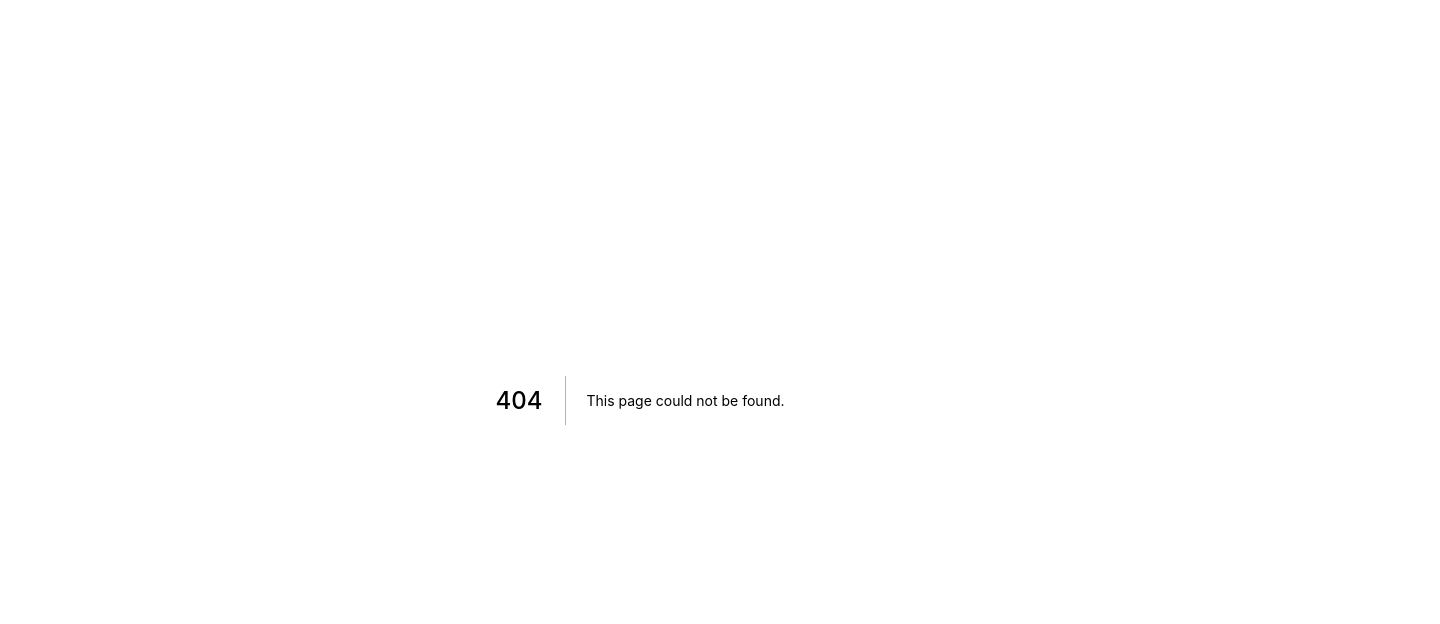
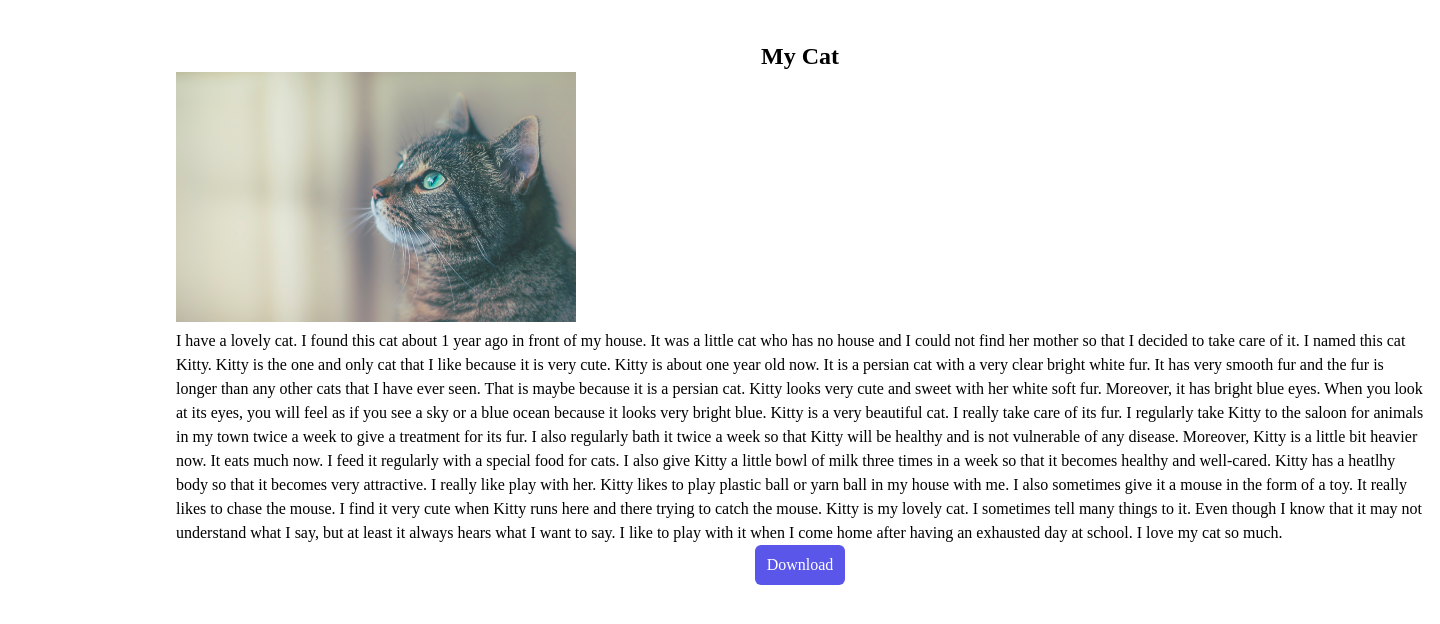
Before and after one commit to saufiroja/my-app, a Next.js app: page /my-pdf in a window 1280 px wide. Before the commit this address had no page. Shown: the top 624 px of the page, 1440 px wide, since content can reach past the window. Built offline with nearby package versions, Linux system fonts and the light colour scheme; a web font is replaced by a local one.

Commit message:
menambahkan package jspdf

```diff
--- a/package.json
+++ b/package.json
@@ -19,6 +19,7 @@
     "@svgr/webpack": "^6.2.1",
     "axios": "^0.25.0",
     "js-cookie": "^3.0.1",
+    "jspdf": "^2.5.1",
     "next": "^12.0.10",
     "react": "17.0.2",
     "react-dom": "17.0.2",
--- a/pages/edit-profile.js
+++ b/pages/edit-profile.js
@@ -9,6 +9,7 @@ import AssetUngu from '../components/Assets/AssetUngu';
 import AssetGame from '../components/Assets/AssetGame';
 import AssetBatu from '../components/Assets/AssetBatu';
 import Cookies from 'js-cookie';
+import Image from 'next/image';
 
 const EditProfile = (props) => {
   const { user, updateProfile, isLoading } = props;
@@ -17,6 +18,7 @@ const EditProfile = (props) => {
   const [username, setUsername] = useState(data.username);
   const [name, setName] = useState(data.name);
   const [bio, setBio] = useState(data.bio);
+  const [imageSelected, setImageSelected] = useState("")
 
   const router = useRouter()
 
@@ -25,13 +27,26 @@ const EditProfile = (props) => {
     if (!token) {
         return router.push('/')
     }
-}, [router])
+  }, [router])
+
+  const handleOnChange = (changeEvent) => {
+    let fileReader = new FileReader();
+    fileReader.onload = function(onLoadEvent){
+      setImageSelected(onLoadEvent.target.result)
+    }
+
+    fileReader.readAsDataURL(changeEvent.target.files[0])
+  }
 
   const onInputUsername = (e) => {
     setUsername(e.target.value)
   }
 
-  const handleUpdate = () => {
+  const handleUpdate = (e) => {
+    e.preventDefault()
+
+    const formData = new FormData()
+    console.log("formData:", formData);
     const data = {
       username,
       name,
@@ -54,6 +69,7 @@ const EditProfile = (props) => {
       <AssetBatu />
 
       <div className='container mx-auto px-[6%]'>
+        {/* <div className='h-screen w-5/12 pt-[80px] xl:ml-4 lg:ml-4 md:ml-20 sm:ml-[30%]'> */}
         <div className='h-screen w-5/12 pt-[80px] xl:ml-4 lg:ml-4 md:ml-20 sm:ml-[30%]'>
           <p className='text-[38px] text-center font-semibold text-slate-700'>
             Edit Profile
@@ -87,6 +103,17 @@ const EditProfile = (props) => {
             value={bio}
             onChange={(e) => setBio(e.target.value)}
           />
+
+          <p className='text-left mt-4'>Foto Profile</p>
+          <input type="file" name="file" className='focus:ring-2 focus:ring-blue-500 focus:outline-none appearance-none w-full text-sm leading-6 text-slate-900 placeholder-slate-400 rounded-[40px] py-3 pl-4 ring-1 ring-slate-200 shadow-sm mt-2' />
+          {/* <button
+            type='button'
+            className='bg-primary text-white rounded-large mt-4 py-3 w-full'
+            onClick={handleUpdate}
+            // loading={isLoading ? 1 : 0}
+          >
+            Update
+          </button> */}
           {isLoading ? (
             <button className='bg-gray-300 text-gray-600 rounded-large mt-4 py-3 w-full hover:cursor-not-allowed'>
               Loading ...
@@ -108,6 +135,7 @@ const EditProfile = (props) => {
             </Link>
           </div>
         </div>
+        {/* </div> */}
       </div>
     </div>
   );
--- /dev/null
+++ b/pages/my-pdf.js
@@ -0,0 +1,34 @@
+import jsPDF from 'jspdf'
+import Image from 'next/image';
+import React from 'react'
+import kucing from '../public/images/kucing-ngelamun.jpg';
+
+export default function MyPdf (){
+  const generatePdf = () => {
+    const doc = new jsPDF("p", "px", "a4")
+    // const doc = new jsPDF()
+    // const doc = new jsPDF("landscape", "px", "a4", false)
+    doc.html(document.querySelector("#content"), {
+      callback: function(pdf){
+        // const pageCount = doc.internal.getNumberOfPages()
+        // pdf.deletePage(pageCount)
+        pdf.save("mycat.pdf")
+      }
+    })
+  }
+
+  return (
+    <div className='container px-30 mx-40 flex flex-col justify-center items-center font-body py-10'>
+      <div id='content'>
+        <h1 className='font-bold text-center text-2xl'>My Cat</h1>
+        <Image src="/images/kucing-ngelamun.jpg" alt="kucing-ngelamun" width="400" height="250" />
+        <h3>I have a lovely cat. I found this cat about 1 year ago in front of my house. It was a little cat who has no house and I could not find her mother so that I decided to take care of it. I named this cat Kitty. Kitty is the one and only cat that I like because it is very cute.
+
+        Kitty is about one year old now. It is a persian cat with a very clear bright white fur. It has very smooth fur and the fur is longer than any other cats that I have ever seen. That is maybe because it is a persian cat. Kitty looks very cute and sweet with her white soft fur. Moreover, it has bright blue eyes. When you look at its eyes, you will feel as if you see a sky or a blue ocean because it looks very bright blue. Kitty is a very beautiful cat. I really take care of its fur. I regularly take Kitty to the saloon for animals in my town twice a week to give a treatment for its fur. I also regularly bath it twice a week so that Kitty will be healthy and is not vulnerable of any disease. Moreover, Kitty is a little bit heavier now. It eats much now. I feed it regularly with a special food for cats. I also give Kitty a little bowl of milk three times in a week so that it becomes healthy and well-cared.
+
+        Kitty has a heatlhy body so that it becomes very attractive. I really like play with her. Kitty likes to play plastic ball or yarn ball in my house with me. I also sometimes give it a mouse in the form of a toy. It really likes to chase the mouse. I find it very cute when Kitty runs here and there trying to catch the mouse. Kitty is my lovely cat. I sometimes tell many things to it. Even though I know that it may not understand what I say, but at least it always hears what I want to say. I like to play with it when I come home after having an exhausted day at school. I love my cat so much.</h3>
+      </div>
+      <button onClick={generatePdf} className='bg-primary text-white rounded-md px-3 py-2 hover:bg-white hover:text-primary hover:border-primary hover:border'>Download</button>
+    </div>
+  )
+}
```
Also changed, not shown: public/images/kucing-ngelamun.jpg (added), 1 other file (tests, documents, lock files or other folders).
